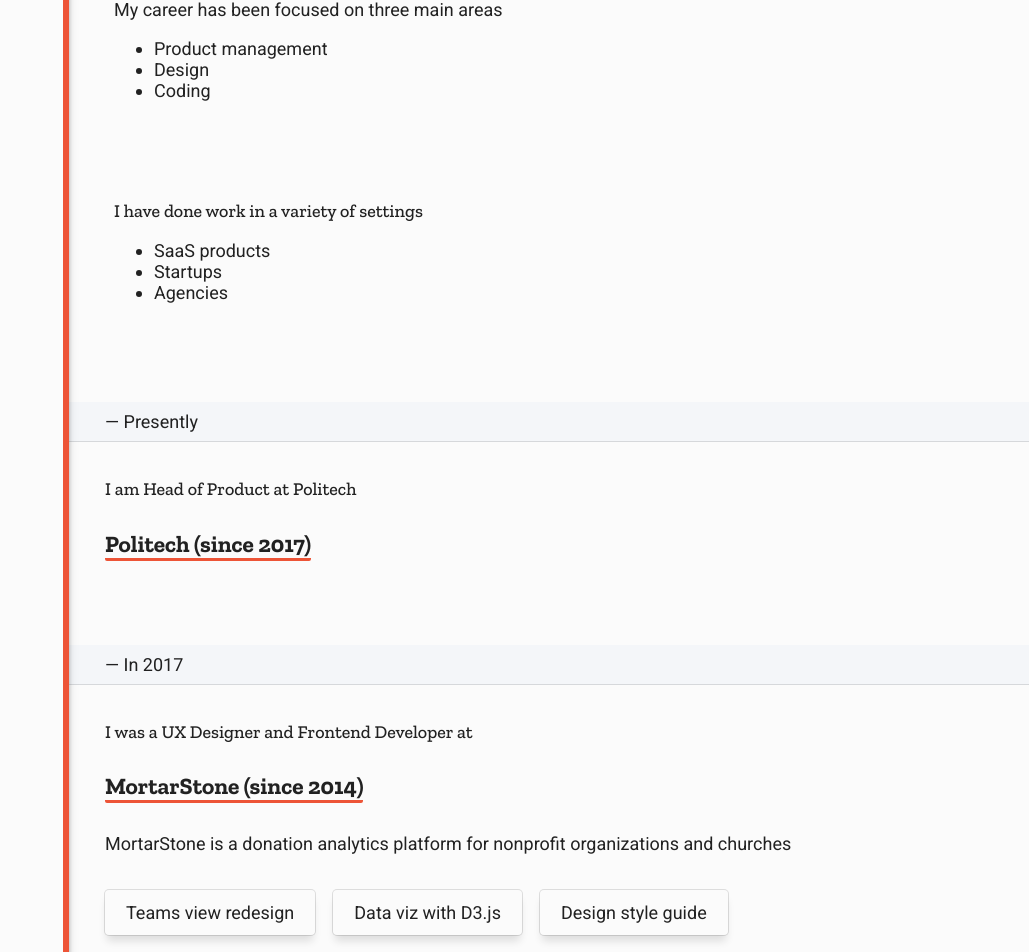
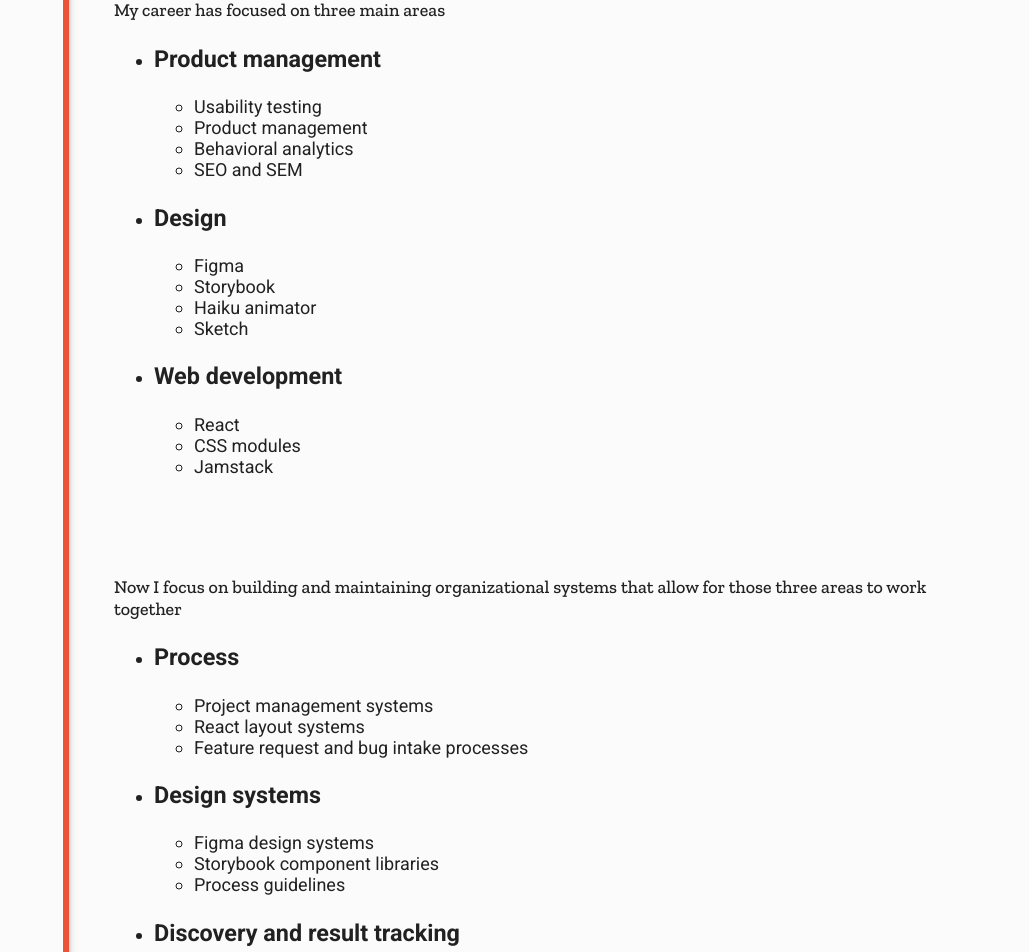
Before and after one commit to WeHateNick/nicolasocampodesign, a Next.js app: page / in a window 1280 px wide. Shown: the part 555-1507 px from the top of the page, without its empty margins (251-1280 px from the left). Built offline with nearby package versions, Linux system fonts and the light colour scheme.

Commit message:
added highlight block and content

```diff
--- /dev/null
+++ b/components/HighlightBlock/HighlightBlock.jsx
@@ -0,0 +1,26 @@
+import styles from "./HighlightBlock.module.scss";
+import allContent from "./HighlightContent";
+
+export default function Home({ type }) {
+  const content = allContent[type];
+
+  return (
+    <section className={styles.section}>
+      <p className={styles.section__header}>{content.intro}</p>
+      <div className={styles["highlight-boxes"]}>
+        <ul>
+          {content.items.map(item => (
+            <li>
+              <h3>{item.label}</h3>
+              <ul>
+                {item.tools.map(tool => (
+                  <li>{tool}</li>
+                ))}
+              </ul>
+            </li>
+          ))}
+        </ul>
+      </div>
+    </section>
+  );
+}
--- /dev/null
+++ b/components/HighlightBlock/HighlightBlock.module.scss
@@ -0,0 +1,14 @@
+@import "styles/variables";
+
+.section {
+  margin: 2.5em;
+  padding-top: 2em;
+  @include layout--small {
+    margin-left: 1em;
+    margin-right: 1em;
+  }
+  &__header {
+    font-family: $font__family__zilla;
+    font-weight: $font__weight--medium;
+  }
+}
--- /dev/null
+++ b/components/HighlightBlock/HighlightContent.js
@@ -0,0 +1,74 @@
+const highlightContent = {
+  skills: {
+    intro: "My career has focused on three main areas",
+    items: [
+      {
+        id: 1,
+        label: "Product management",
+        icon: "",
+        startYear: 2013,
+        tools: [
+          "Usability testing",
+          "Product management",
+          "Behavioral analytics",
+          "SEO and SEM"
+        ]
+      },
+      {
+        id: 2,
+        label: "Design",
+        icon: "",
+        startYear: 2014,
+        tools: ["Figma", "Storybook", "Haiku animator", "Sketch"]
+      },
+      {
+        id: 3,
+        label: "Web development",
+        icon: "",
+        startYear: 2011,
+        tools: ["React", "CSS modules", "Jamstack"]
+      }
+    ]
+  },
+  experience: {
+    intro:
+      "Now I focus on building and maintaining organizational systems that allow for those three areas to work together",
+    items: [
+      {
+        id: 1,
+        label: "Process",
+        icon: "",
+        startYear: 2013,
+        tools: [
+          "Project management systems",
+          "React layout systems",
+          "Feature request and bug intake processes"
+        ]
+      },
+      {
+        id: 2,
+        label: "Design systems",
+        icon: "",
+        startYear: 2014,
+        tools: [
+          "Figma design systems",
+          "Storybook component libraries",
+          "Process guidelines"
+        ]
+      },
+      {
+        id: 3,
+        label: "Discovery and result tracking",
+        icon: "",
+        startYear: 2011,
+        tools: [
+          "Usability testing",
+          "Problem discovery interviews",
+          "Quantifying results"
+        ]
+      }
+    ]
+  }
+};
+
+export default highlightContent;
--- a/pages/index.js
+++ b/pages/index.js
@@ -4,6 +4,7 @@
 import Layout from "../components/Layout/Layout";
 import Sidebar from "../components/Sidebar/Sidebar";
 import Hero from "../components/Hero/Hero";
+import HighlightBlock from "../components/HighlightBlock/HighlightBlock";
 import Timeline from "../components/Timeline/Timeline";
 
 export default function Home() {
@@ -17,26 +18,8 @@
         <Sidebar />
         <main className={styles.main}>
           <Hero />
-          <section className={styles.section}>
-            <p className="section__header">
-              My career has been focused on three main areas
-            </p>
-            <ul>
-              <li>Product management</li>
-              <li>Design</li>
-              <li>Coding</li>
-            </ul>
-          </section>
-          <section className={styles.section}>
-            <p className={styles.section__header}>
-              I have done work in a variety of settings
-            </p>
-            <ul>
-              <li>SaaS products</li>
-              <li>Startups</li>
-              <li>Agencies</li>
-            </ul>
-          </section>
+          <HighlightBlock type="skills" />
+          <HighlightBlock type="experience" />
           <Timeline />
         </main>
       </Layout>
--- a/styles/Home.module.scss
+++ b/styles/Home.module.scss
@@ -12,18 +12,6 @@
     a {
       color: $palette__text;
     }
-  }
-}
-.section {
-  margin: 2.5em;
-  padding-top: 2em;
-  @include layout--small {
-    margin-left: 1em;
-    margin-right: 1em;
-  }
-  &__header {
-    font-family: $font__family__zilla;
-    font-weight: $font__weight--medium;
   }
 }
 .highlight-block {
```
